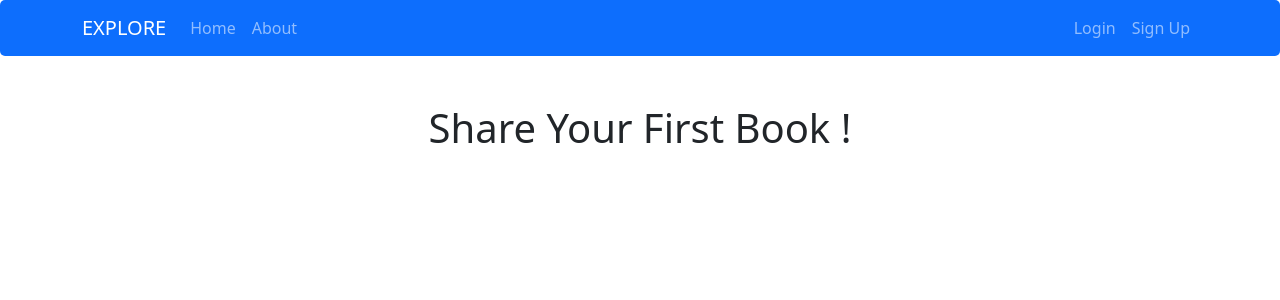
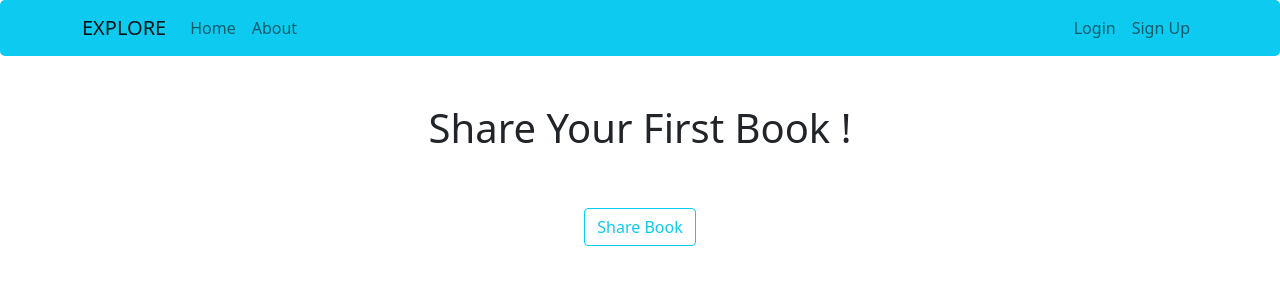
Before and after one commit to AntoanStefanov/library, a Django app: template books/templates/books/list_books.html in a window 1280 px wide. Shown: the top 300 px of the page. Run offline with Django 4.2, Linux system fonts and the light colour scheme; the template is opened without the code that fills it, so the values that code supplies are empty.

Commit message:
templates bootstrap new default book

```diff
--- a/books/static/books/main.css
+++ b/books/static/books/main.css
@@ -17,3 +17,8 @@
   font-style: italic;
   font-variant: all-small-caps;
 }
+
+/* img {
+  width: 368px;
+  height: 500px;
+} */
--- a/books/templates/books/base.html
+++ b/books/templates/books/base.html
@@ -23,7 +23,7 @@
     <title>Library</title>
   </head>
   <body>
-    <nav class="navbar navbar-expand-lg navbar-dark bg-primary">
+    <nav class="navbar navbar-expand-lg navbar-light bg-info">
       <div class="container">
         <a href="{% url 'books_library' %}" class="navbar-brand">EXPLORE</a>
 
@@ -49,7 +49,7 @@
           <ul class="navbar-nav ms-auto">
             {% if user.is_authenticated %}
             <li class="nav-item">
-              <a href="{% url 'books_create' %}" class="nav-link">New Book</a>
+              <a href="{% url 'books_create' %}" class="nav-link">Share Book</a>
             </li>
             <li class="nav-item">
               <a href="{% url 'my_books' %}" class="nav-link">My Books</a>
--- a/books/templates/books/book_details.html
+++ b/books/templates/books/book_details.html
@@ -6,7 +6,7 @@
       {% if object.posted_by == user or user.is_superuser %}
         <div>
           <a
-            class="btn btn-outline-info ms-4"
+            class="btn btn-primary ms-4"
             href="{% url 'books_update' object.id %}"
             >Update</a
           >
@@ -16,7 +16,7 @@
         </div>
       {% endif %}
     </div>
-    <div style="border-left: 2px solid rgb(85, 153, 255)" class="col-lg-6 text-right mt-4">
+    <div style="border-left: 2px solid #0DCAF0" class="col-lg-6 text-right mt-5">
         <h1>{{object.title}}</h1>
         <h2>{{ object.author }}</h2>
         <h3>{{ object.language }}</h3>
--- a/books/templates/books/list_books.html
+++ b/books/templates/books/list_books.html
@@ -22,7 +22,11 @@
         </div>
       {% endfor %}
     {% else %}
-      <h1 class="text-center">Share Your First Book !</h1>
+      <div class="text-center">
+        <h1>Share Your First Book !</h1>
+        <a href="{% url 'books_create' %}" class="btn btn-outline-info mt-5">Share Book</a>
+
+      </div>
     {% endif %}
     </div>
   </div>
--- a/library_project/utils.py
+++ b/library_project/utils.py
@@ -5,8 +5,8 @@ def is_image_resizable(path):
 
     img = Image.open(path)
 
-    if img.width > 500 or img.height > 600:
-        output_size = (500, 600)
+    if img.width > 300 or img.height > 300:
+        output_size = (300, 300)
         # that will resize the image
         img.thumbnail(output_size)
         img.save(path)
```
Also changed, not shown: media/default_book.jpg.
